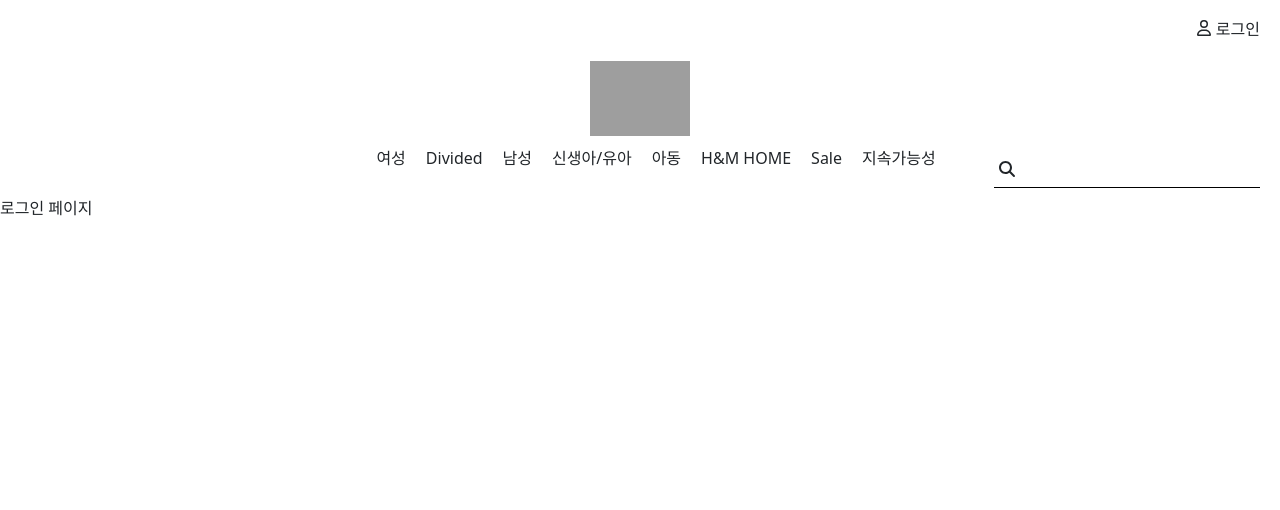
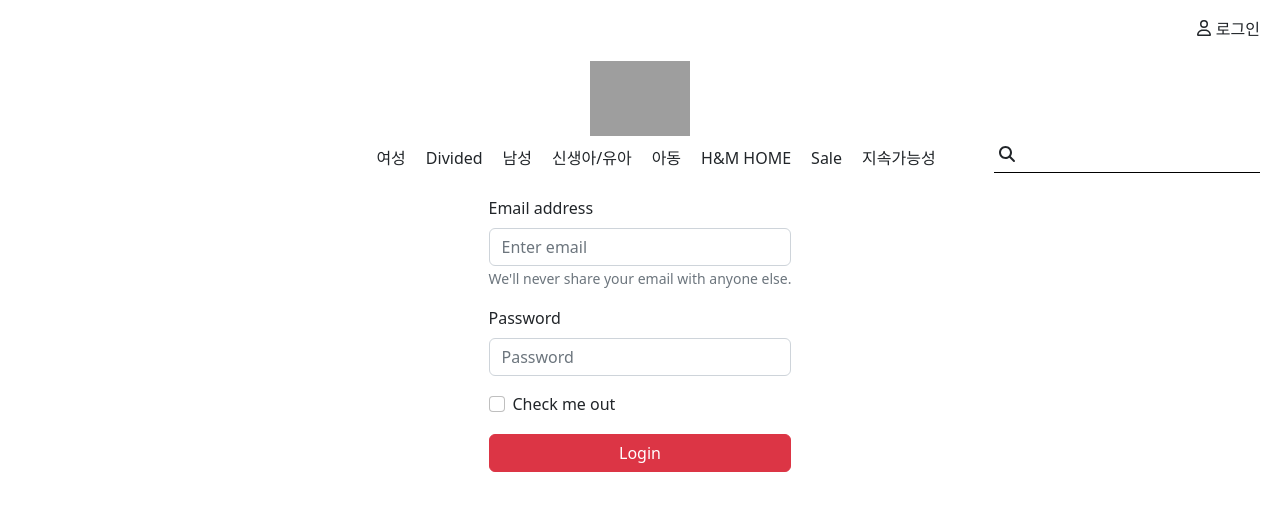
Before and after one commit to lee-junpyo/react_project, a React (Create React App) app in the folder hnm-react-router-practice/: page /login in a window 1280 px wide. Shown: the top 510 px of the page. Built offline with nearby package versions, Linux system fonts and the light colour scheme; grey boxes are pictures that could not be loaded.

Commit message:
상품디테일 페이지 UI 및 소스 완성

```diff
--- a/hnm-react-router-practice/src/App.css
+++ b/hnm-react-router-practice/src/App.css
@@ -1,7 +1,13 @@
+.login-box{
+    display: flex;
+    justify-content: center;
+}
+
 .login-button{
     display: flex;
     justify-content: flex-end;
     margin : 20px;
+    cursor: pointer;
 }
 
 .login-text{
@@ -9,9 +15,16 @@
     margin-top: -3px;
 }
 
+.form-area{
+    display: flex;
+    flex-direction: column;
+    justify-content: center;
+}
+
 .nav-section {
     display: flex;
     justify-content: center;
+    cursor: pointer;
 }
 .menu-area{
     display: flex;
@@ -30,7 +43,6 @@
 .landing-search-box{
     right: 20px;
     position: absolute;
-    margin-top: 15px;
   }
   .search-box{
     border-bottom: 1px solid black;
@@ -66,3 +78,15 @@
     font-size: 11px;
     height: 20px;
   }
+  .product-box{
+    display: flex;
+    justify-content: center;
+  }
+  .product-img{
+    display: flex;
+    justify-content: flex-end;
+  }
+
+  .product-info div{
+    margin-bottom: 10px;
+}
--- a/hnm-react-router-practice/src/App.js
+++ b/hnm-react-router-practice/src/App.js
@@ -3,8 +3,9 @@
 import { Routes, Route} from "react-router-dom";
 import ProductAll from './page/ProductAll';
 import Login from './page/Login';
-import ProductDetail from './page/ProductDetail';
 import Navbar from './component/Navbar';
+import { useEffect, useState } from 'react';
+import PrivateRoute from './route/PrivateRoute';
 
 //1. 전체상품페이지, 로그인 페이지, 상품상세페이지
 //1-1. 네비게이션 바
@@ -18,13 +19,17 @@
 //6. 로그인을 하면 로그아웃이 보이고 로그아웃을 하면 로그인이 보인다.
 //7. 상품을 검색할 수 있다.
 function App() {
+  const [authenticate, setAuthenticate] = useState(false) //true - 로그인이 됨, false - 로그인이 안됨
+  useEffect(()=>{
+    console.log('aaaa',authenticate);
+  },[authenticate]);
   return (
     <div>
       <Navbar />
       <Routes>
         <Route path='/' element={<ProductAll />} />
-        <Route path='/login' element={<Login />} />
-        <Route path='/product/:id' element={<ProductDetail />} />
+        <Route path='/login' element={<Login setAuthenticate={setAuthenticate} />} />
+        <Route path='/product/:id' element={<PrivateRoute authenticate={authenticate} />} />
       </Routes>
     </div>
   );
--- a/hnm-react-router-practice/src/component/Navbar.js
+++ b/hnm-react-router-practice/src/component/Navbar.js
@@ -2,17 +2,22 @@
 import { FontAwesomeIcon } from '@fortawesome/react-fontawesome'
 import { faUser } from '@fortawesome/free-regular-svg-icons'
 import { faSearch } from '@fortawesome/free-solid-svg-icons'
+import { useNavigate } from 'react-router-dom'
 const Navbar = () => {
     const menuList = ['여성', 'Divided', '남성', '신생아/유아','아동', 'H&M HOME', 'Sale', '지속가능성']
+    const navigate = useNavigate();
+    const goToLogin = () => {
+        navigate('/login');
+    }
   return (
     <div>
         <div>
-            <div className='login-button'>
+            <div className='login-button' onClick={goToLogin}>
                 <FontAwesomeIcon icon={faUser} />
                 <div className='login-text'>로그인</div>
             </div>
         </div>
-        <div className='nav-section'>
+        <div className='nav-section' onClick={()=>navigate('/')}>
             <img width={100} src='https://img1.daumcdn.net/thumb/R800x0/?scode=mtistory2&fname=https%3A%2F%2Fblog.kakaocdn.net%2Fdn%2FYt80C%2FbtqDeJAYUBo%2FJQbTuukRladq2AUOeqgiEK%2Fimg.jpg' />
         </div>
         <div className='menu-area'>
--- a/hnm-react-router-practice/src/component/ProductCard.js
+++ b/hnm-react-router-practice/src/component/ProductCard.js
@@ -1,8 +1,13 @@
 import React from 'react'
+import { useNavigate } from 'react-router-dom'
 
 const ProductCard = ({item}) => {
+    const navigate = useNavigate();
+    const showDetail = () => {
+        navigate(`/product/${item.id}`);
+    }
   return (
-    <div className='card'>
+    <div className='card' onClick={showDetail}>
         <img  src={item?.img} />
         <div className='choice'>
         {item.choice == true ? "Conscious Choice" : "" }
--- a/hnm-react-router-practice/src/page/Login.js
+++ b/hnm-react-router-practice/src/page/Login.js
@@ -1,8 +1,41 @@
 import React from 'react'
+import { Form, Button, Container } from 'react-bootstrap';
+import { useNavigate } from 'react-router-dom';
 
-const Login = () => {
+
+const Login = ({setAuthenticate}) => {
+    const navigate = useNavigate();
+    const loginUser = (event) => {
+        event.preventDefault();//Form에서 refresh 막기
+        console.log("login user funtion issue");
+        setAuthenticate(true);
+        navigate("/");
+    }
   return (
-    <div>로그인 페이지</div>
+    <Container className='login-box'>
+        <Form className='form-area' onSubmit={(event)=>loginUser(event)}>
+        <Form.Group className="mb-3" controlId="formBasicEmail">
+            <Form.Label>Email address</Form.Label>
+            <Form.Control type="email" placeholder="Enter email" />
+            <Form.Text className="text-muted">
+            We'll never share your email with anyone else.
+            </Form.Text>
+        </Form.Group>
+
+        <Form.Group className="mb-3" controlId="formBasicPassword">
+            <Form.Label>Password</Form.Label>
+            <Form.Control type="password" placeholder="Password" />
+        </Form.Group>
+        <Form.Group className="mb-3" controlId="formBasicCheckbox">
+            <Form.Check type="checkbox" label="Check me out" />
+        </Form.Group>
+        {/* Form- 입력받은 정보를 백엔드로 보낼때 씀 | 특징 - refresh가 됨 */}
+        {/* type =submit -> onSubmit으로 이벤트 줘야함 제출 */}
+        <Button variant="danger" type="submit">
+            Login
+        </Button>
+        </Form>
+    </Container>
   )
 }
 
--- a/hnm-react-router-practice/src/page/ProductDetail.js
+++ b/hnm-react-router-practice/src/page/ProductDetail.js
@@ -1,8 +1,53 @@
-import React from 'react'
+import React, {useEffect, useState} from 'react'
+import { useParams } from 'react-router-dom'
+import { Container, Row, Col, Button, Dropdown, DropdownButton, ButtonGroup } from 'react-bootstrap';
+const ProductDetail = () => {
+    let {id} = useParams();
+    const [product, setProduct] = useState(null);
+    const [selectSize, setSelectSize] = useState(null);
+    const getProductDetail= async() => {
+        let url = `http://localhost:5000/products/${id}`
+        let response = await fetch(url);
+        let data = await response.json();
+        setProduct(data);
+    }
+    const handleSizeChange = (eventKey) => {
+        //console.log(eventKey);
+        setSelectSize(eventKey);
+    }
 
-const ProductDetail = () => {
+    useEffect(()=>{
+        getProductDetail();
+    },[]);
+
   return (
-    <div>상품 디테일 페이지</div>
+    <Container>
+        <Row className='product-box'>
+            <Col className='product-img'>
+                <img key={product?.id} src={product?.img} width={"auto"} />
+            </Col>
+            <Col className='product-info'>
+                <div>
+                    {product?.title}
+                </div>
+                <div>
+                    {product?.price}
+                </div>
+                {product?.choice == true && (<div className='choice'>Conscious Choice</div>)}
+                {product?.new == true && (<div className='new-product'> 신제품 </div>) }
+                <div>
+                <DropdownButton variant="outline-dark" as={ButtonGroup} title={selectSize == null ? "사이즈 선택" : selectSize } onSelect={handleSizeChange}>
+                        {product?.size.map((item)=>(
+                            <Dropdown.Item eventKey={item}>{item}</Dropdown.Item>
+                        ))}
+                    </DropdownButton>
+                </div>
+                <div className="d-grid gap-2">
+                    <Button variant="dark">추가</Button>
+                </div>
+            </Col>
+        </Row>
+    </Container>
   )
 }
 
--- /dev/null
+++ b/hnm-react-router-practice/src/route/PrivateRoute.js
@@ -0,0 +1,10 @@
+import React from 'react'
+import ProductDetail from '../page/ProductDetail'
+import { Navigate } from 'react-router-dom'
+const PrivateRoute = ({authenticate}) => {
+  return (
+    authenticate == true?<ProductDetail /> : <Navigate to="/login" />
+  )
+}
+
+export default PrivateRoute
```
